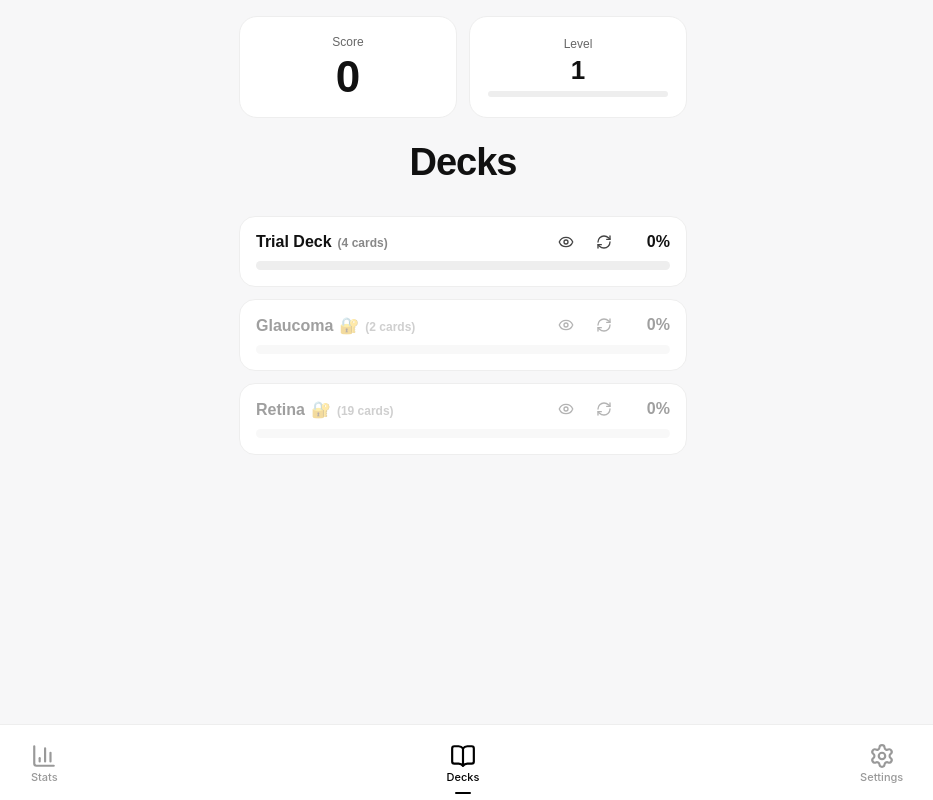
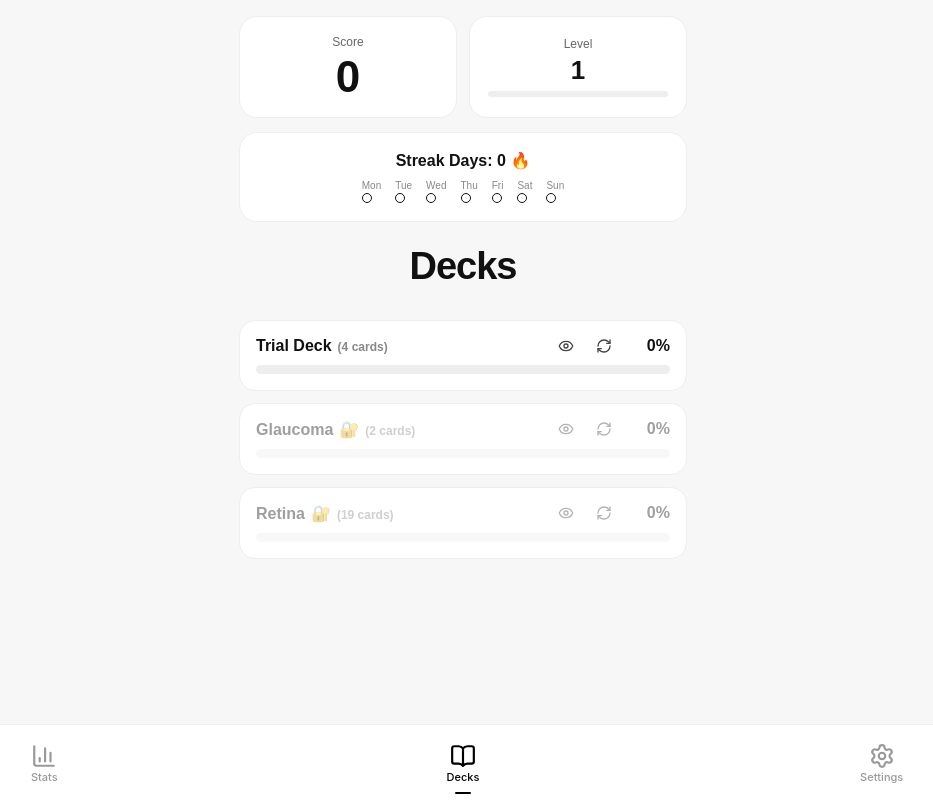
Before and after one commit to mohsenzare95-debug/minervue, a Next.js app: page /deck in a window 1280 px wide. Shown: the whole page, without its empty margins (177-1110 px from the left). Built offline with nearby package versions, Linux system fonts and the light colour scheme; no server answers.

Commit message:
Streak Card Missing Fixed!

```diff
--- a/app/deck/page.tsx
+++ b/app/deck/page.tsx
@@ -16,12 +16,12 @@ export default function DeckPage() {
 
       {/* HERO DIRECT (no wrapper card) */}
       <DeckHero
-  score={global.score}
-  streak={global.streak}
-  week={global.week}
-  scoreLevel={global.scoreLevel}
-  levelProgress={global.levelProgress}
-/>
+        score={global.score}
+        streak={global.streak}
+        week={global.week}
+        scoreLevel={global.scoreLevel}
+        scoreDots={global.scoreDots}
+      />
 
       <div style={styles.titleBlock}>
         <div style={styles.title}>Decks</div>
--- a/features/decks/components/DeckHero.tsx
+++ b/features/decks/components/DeckHero.tsx
@@ -5,47 +5,71 @@ export default function DeckHero({
   scoreLevel,
   levelProgress,
 }: any) {
+  const progress = levelProgress?.progress ?? 0;
 
-  console.log("HERO PROPS CHECK:", {
-    score,
-    scoreLevel,
-    levelProgress,
-    progress: levelProgress?.progress,
-  });
-console.log("BAR WIDTH:", {
-  progress: levelProgress?.progress,
-  width: `${(levelProgress?.progress ?? 0) * 100}%`,
-});
   return (
     <div style={styles.hero}>
 
+      {/* ===================== */}
+      {/* TOP ROW */}
+      {/* ===================== */}
       <div style={styles.topRow}>
 
+        {/* SCORE CARD */}
         <div style={styles.card}>
           <div style={styles.label}>Score</div>
-          <div style={styles.score}>{score}</div>
+          <div style={styles.score}>{score ?? 0}</div>
         </div>
 
+        {/* LEVEL CARD */}
         <div style={styles.card}>
           <div style={styles.label}>Level</div>
 
-          <div style={{ ...styles.level, fontWeight: 800 }}>
-            {scoreLevel}
+          {/* LEVEL NUMBER */}
+          <div style={styles.level}>
+            {scoreLevel ?? 1}
           </div>
 
+          {/* PROGRESS BAR */}
           <div style={styles.progressWrap}>
             <div style={styles.progressBar}>
               <div
                 style={{
                   ...styles.progressFill,
-                  width: `${(levelProgress?.progress ?? 0) * 100}%`,
+                  width: `${progress * 100}%`,
                 }}
               />
             </div>
           </div>
+
         </div>
 
       </div>
+
+      {/* ===================== */}
+      {/* BOTTOM CARD */}
+      {/* ===================== */}
+      <div style={styles.bottomCard}>
+        <div style={styles.streakLabel}>
+          Streak Days: {streak ?? 0} 🔥
+        </div>
+
+        <div style={styles.weekRow}>
+          {["Mon", "Tue", "Wed", "Thu", "Fri", "Sat", "Sun"].map((d, i) => (
+            <div key={d} style={styles.day}>
+              <div style={styles.dayName}>{d}</div>
+
+              <div
+                style={{
+                  ...styles.weekDot,
+                  background: week?.[i] ? "#111" : "transparent",
+                }}
+              />
+            </div>
+          ))}
+        </div>
+      </div>
+
     </div>
   );
 }
```
